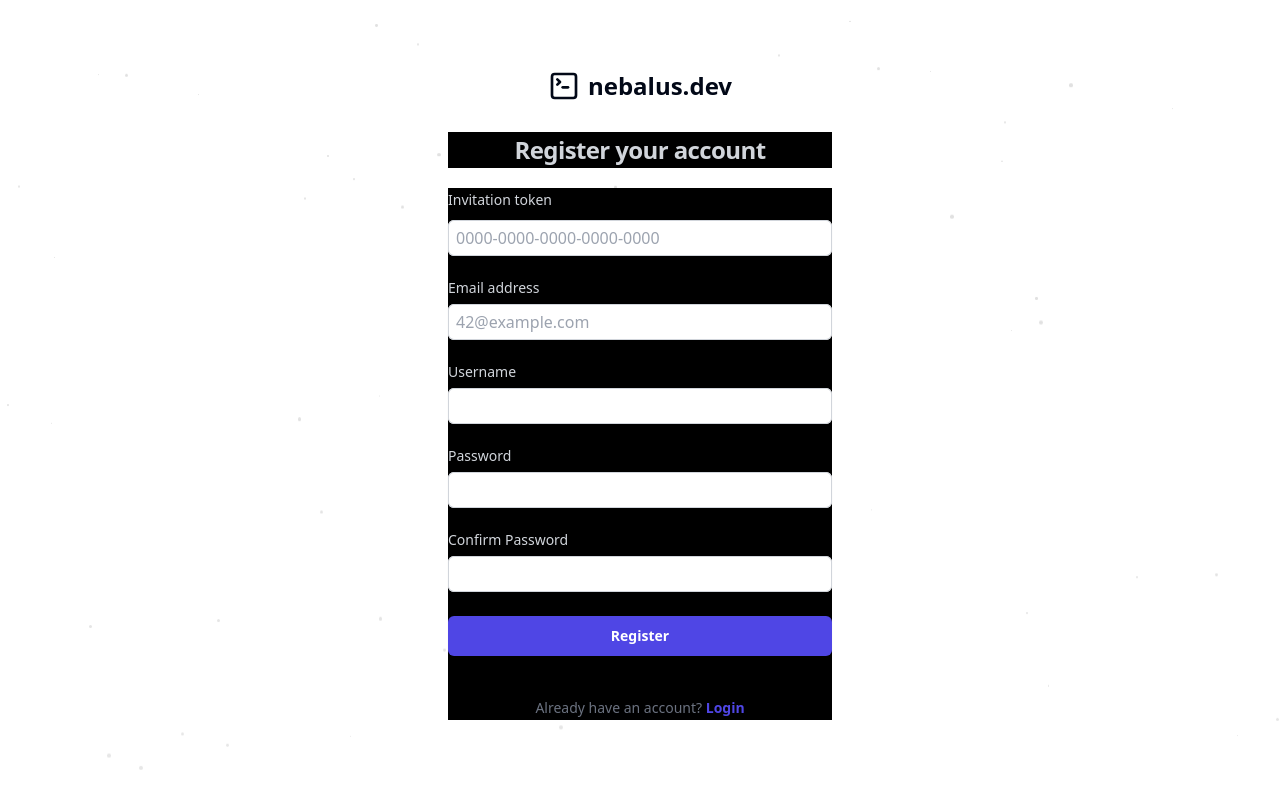
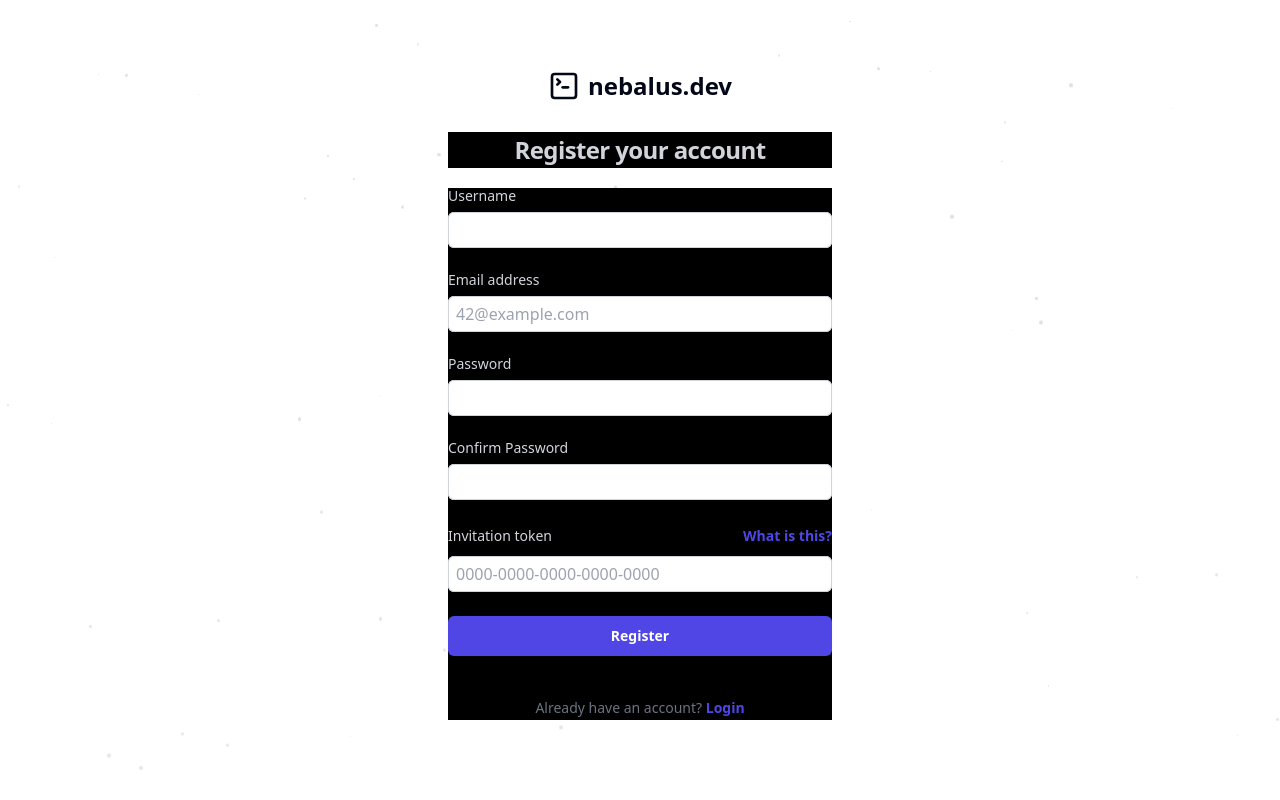
Before and after one commit to Nebalus/WebFrontend, a React (Vite) app: page /register in a window 1280 px wide. Built offline with nearby package versions, Linux system fonts and the light colour scheme.

Commit message:
Code Refractor

```diff
--- a/src/communicator/ApiCommunicator.ts
+++ b/src/communicator/ApiCommunicator.ts
@@ -3,7 +3,7 @@
 import {SuccessfulLoginResponse} from "@/schemas/ApiResponses/ApiResponseSchemas.ts";
 
 class ApiCommunicator {
-    server = `${APP_BACKEND_API_PROTOCOL}://${APP_BACKEND_API_DOMAIN}:${APP_BACKEND_API_PORT}/ui`;
+    server = `${APP_BACKEND_API_PROTOCOL}://${APP_BACKEND_API_DOMAIN}:${APP_BACKEND_API_PORT}`;
 
     // async register(invitationToken: InvitationToken, username: string, email: string, password: string): Promise<SuccessfulRegisterResponse> {
     //     const $registerRequest: Successful = {
@@ -44,7 +44,7 @@
         }
 
         try {
-            const response = await fetch(`${this.server}/auth`, {
+            const response = await fetch(`${this.server}/ui/auth`, {
                 method: 'POST',
                 body: JSON.stringify($loginRequest),
             });
--- a/src/components/authentication/RegisterPage.tsx
+++ b/src/components/authentication/RegisterPage.tsx
@@ -37,14 +37,14 @@
             ) : null}
             <Form method="POST" className="space-y-6">
               <div>
-                <label className="block text-sm font-medium leading-6 text-gray-300">
-                  Invitation token
+                <label className="block text-sm font-medium leading-4 text-gray-300">
+                  Username
                 </label>
                 <div className="mt-2">
                   <input
-                      id="invitationtoken"
-                      name="invitationtoken"
-                      placeholder="0000-0000-0000-0000-0000"
+                      id="username"
+                      name="username"
+                      placeholder=""
                       type="text"
                       className="block w-full rounded-md border-0 py-1.5 text-gray-900 shadow-sm ring-1 ring-inset ring-gray-300 placeholder:text-gray-400 focus:ring-2 focus:ring-inset focus:ring-indigo-600 sm:text sm:leading-6 p-2 text-l"
                       required
@@ -64,22 +64,6 @@
                       type="email"
                       autoComplete="email"
                       className="block w-full rounded-md border-0 py-1.5 text-gray-900 shadow-sm ring-1 ring-inset ring-gray-300 placeholder:text-gray-400 focus:ring-2 focus:ring-inset focus:ring-indigo-600 sm:leading-6 p-2 text-l"
-                      required
-                  />
-                </div>
-              </div>
-
-              <div>
-                <label className="block text-sm font-medium leading-4 text-gray-300">
-                  Username
-                </label>
-                <div className="mt-2">
-                  <input
-                      id="username"
-                      name="username"
-                      placeholder=""
-                      type="text"
-                      className="block w-full rounded-md border-0 py-1.5 text-gray-900 shadow-sm ring-1 ring-inset ring-gray-300 placeholder:text-gray-400 focus:ring-2 focus:ring-inset focus:ring-indigo-600 sm:text sm:leading-6 p-2 text-l"
                       required
                   />
                 </div>
@@ -112,6 +96,29 @@
                       type="password"
                       autoComplete="current-password"
                       className="block w-full rounded-md border-0 py-1.5 text-gray-900 shadow-sm ring-1 ring-inset ring-gray-300 placeholder:text-gray-400 focus:ring-2 focus:ring-inset focus:ring-indigo-600 sm:leading-6 p-2 text-l"
+                      required
+                  />
+                </div>
+              </div>
+
+              <div>
+                <div className="flex items-center justify-between">
+                  <label className="block text-sm font-medium leading-6 text-gray-300">
+                    Invitation token
+                  </label>
+                  <div className="text-sm">
+                    <a href="#" className="font-semibold text-indigo-600 hover:text-indigo-500">
+                      What is this?
+                    </a>
+                  </div>
+                </div>
+                <div className="mt-2">
+                  <input
+                      id="invitationtoken"
+                      name="invitationtoken"
+                      placeholder="0000-0000-0000-0000-0000"
+                      type="text"
+                      className="block w-full rounded-md border-0 py-1.5 text-gray-900 shadow-sm ring-1 ring-inset ring-gray-300 placeholder:text-gray-400 focus:ring-2 focus:ring-inset focus:ring-indigo-600 sm:text sm:leading-6 p-2 text-l"
                       required
                   />
                 </div>
```
